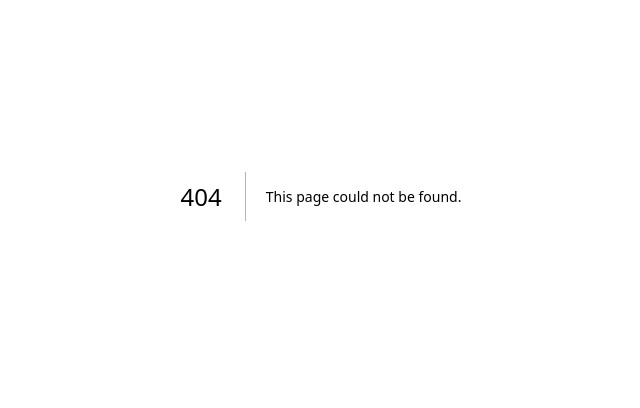
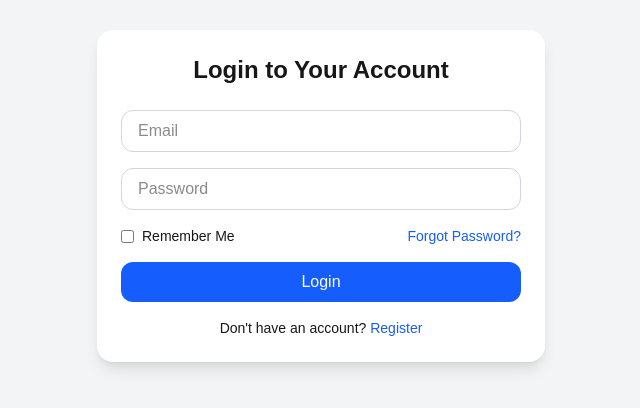
Before and after one commit to chinmareno/lango, a Next.js app: page /login in a window 1280 px wide. Before the commit this address had no page. Shown: the part 204-612 px from the top of the page, without its empty margins (319-959 px from the left). Built offline with nearby package versions, Linux system fonts and the light colour scheme.

Commit message:
feat: add basic login page (no logic yet)

```diff
--- /dev/null
+++ b/src/pages/login.tsx
@@ -0,0 +1,50 @@
+import Link from 'next/link';
+import React from 'react';
+
+const LoginPage = () => (
+  <div className="min-h-screen flex items-center justify-center bg-gray-100 px-4">
+    <div className="w-full max-w-md bg-white p-6 rounded-2xl shadow-lg">
+      <h1 className="text-2xl font-bold mb-6 text-center">
+        Login to Your Account
+      </h1>
+      <form className="flex flex-col gap-4">
+        <input
+          type="email"
+          placeholder="Email"
+          className="px-4 py-2 border border-gray-300 rounded-xl focus:outline-none focus:ring-2 focus:ring-blue-500"
+        />
+        <input
+          type="password"
+          placeholder="Password"
+          className="px-4 py-2 border border-gray-300 rounded-xl focus:outline-none focus:ring-2 focus:ring-blue-500"
+        />
+        <div className="flex items-center justify-between">
+          <label className="flex items-center text-sm">
+            <input type="checkbox" className="mr-2" />
+            Remember Me
+          </label>
+          <Link
+            href="/forgot-password"
+            className="text-sm text-blue-600 hover:underline"
+          >
+            Forgot Password?
+          </Link>
+        </div>
+        <button
+          type="submit"
+          className="bg-blue-600 text-white py-2 rounded-xl hover:bg-blue-700 transition"
+        >
+          Login
+        </button>
+        <p className="text-sm text-center">
+          Don't have an account?{' '}
+          <Link href="/register" className="text-blue-600 hover:underline">
+            Register
+          </Link>
+        </p>
+      </form>
+    </div>
+  </div>
+);
+
+export default LoginPage;
```
